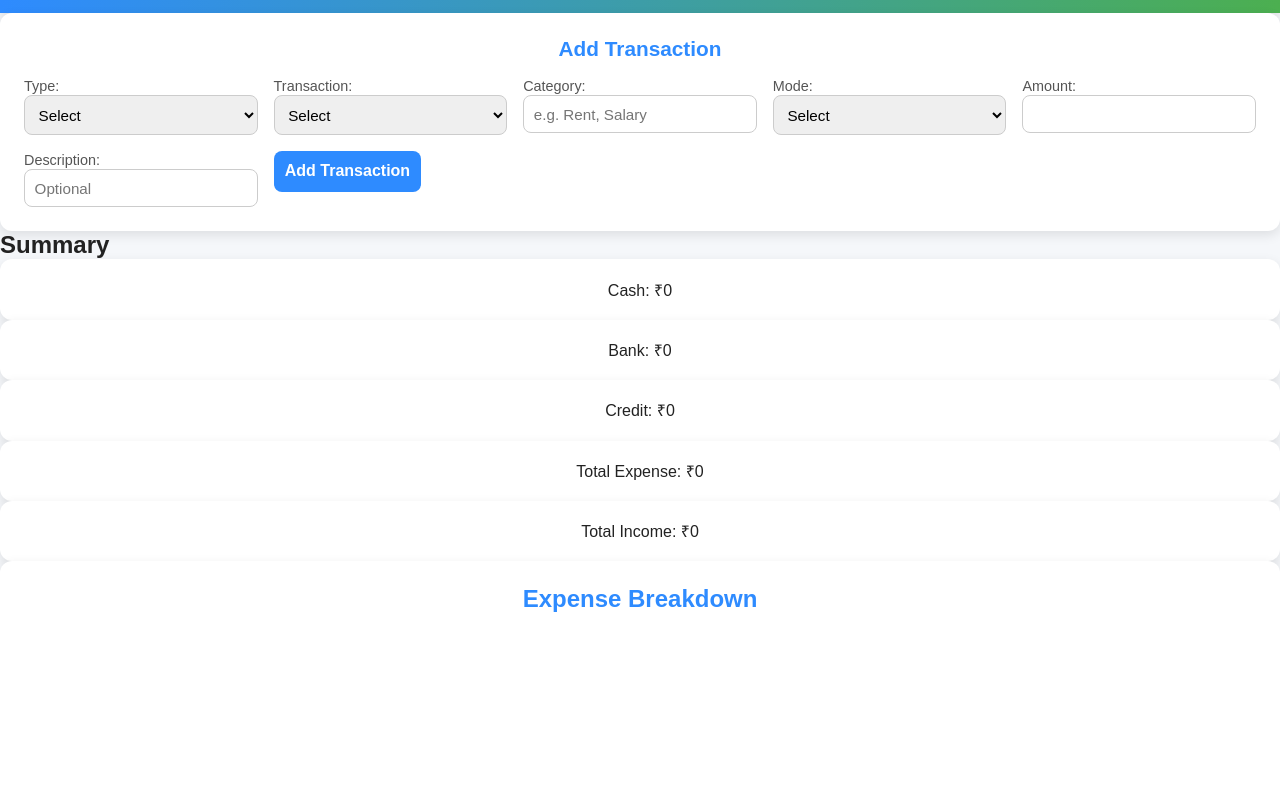
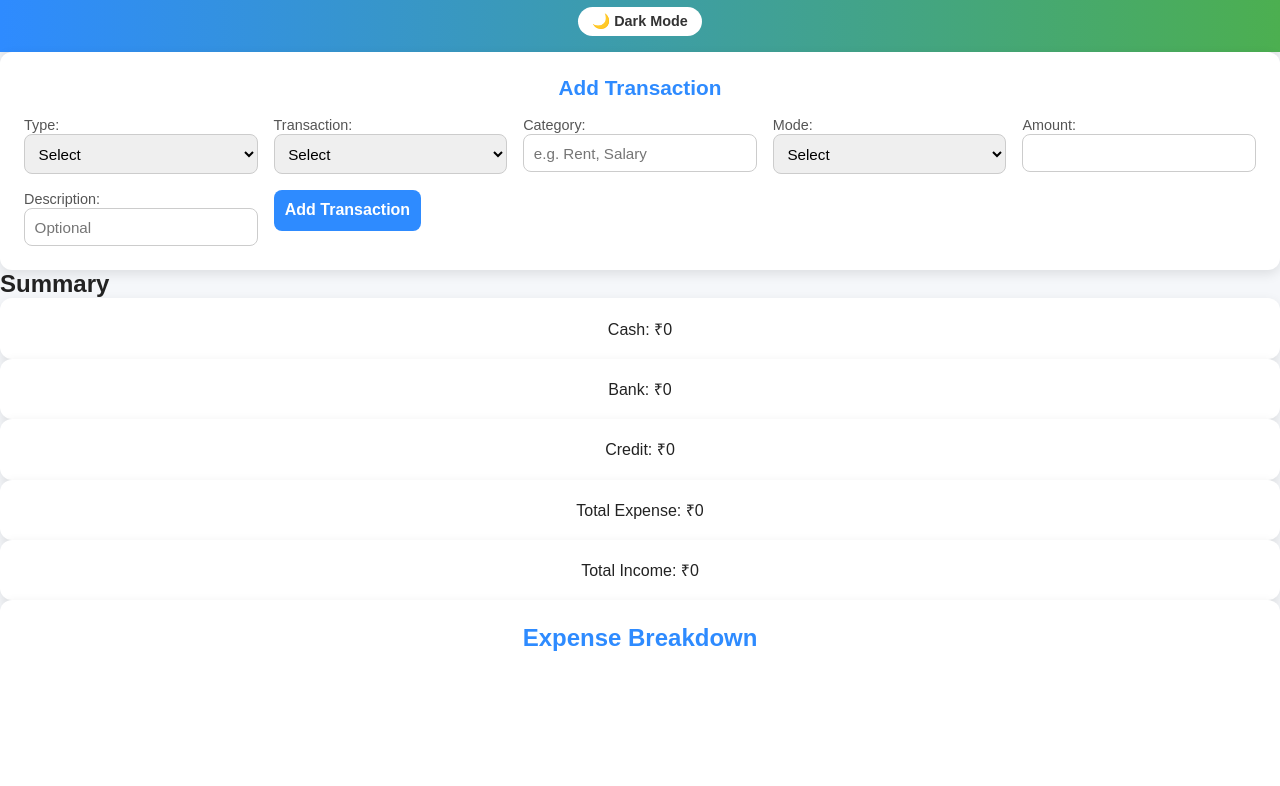
Before and after one commit to Analyst-abdul/Finance, a plain HTML site: page index.html in a window 1280 px wide. Shown: the part 69-855 px from the top of the page. Drawn offline with nearby package versions, Linux system fonts and the light colour scheme; no server answers.

Commit message:
Update index.html

```diff
--- a/index.html
+++ b/index.html
@@ -11,6 +11,7 @@
   <header>
     <h1>📊 Finance Tracker</h1>
     <p>Main Dashboard – Data Entry & Analysis</p>
+    <button id="themeToggle" class="theme-toggle">🌙 Dark Mode</button>
   </header>
 
   <section class="form-section">
```
